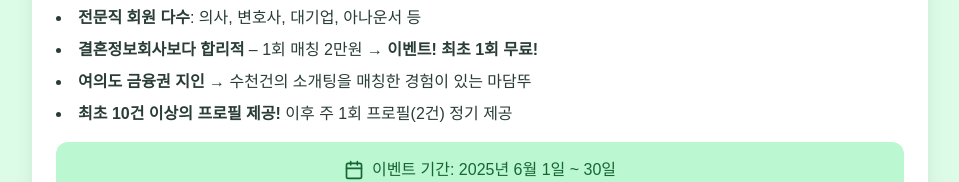
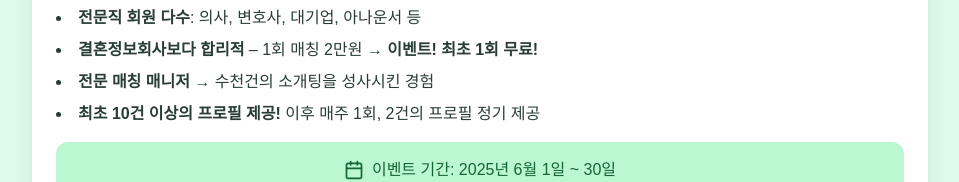
Before and after one commit to DBrider3/sohwakhaeng-intro, a Next.js app: page / in a window 1280 px wide. Shown: the part 698-880 px from the top of the page, without its empty margins (160-1119 px from the left). Built offline with nearby package versions, Linux system fonts and the light colour scheme.

Commit message:
feat, page.tsx 문구 수정

```diff
--- a/app/page.tsx
+++ b/app/page.tsx
@@ -17,13 +17,12 @@ export default function LandingPage() {
             <h2 className="text-2xl font-semibold text-green-600">🎉 첫 매칭 무료!</h2>
             <p className="text-green-700">(※ 매칭 후 카카오톡 교환 시에만 결제)</p>
             <ul className="text-left list-disc list-inside space-y-2">
-
               <li><b>성비 철저 관리</b> + 얼굴 / 전신 / 명함 사진 통한 신원 인증</li>
               <li><b>매칭 확정 후 결제</b>로 불필요한 비용 부담 없음</li>
               <li><b>전문직 회원 다수</b>: 의사, 변호사, 대기업, 아나운서 등</li>
               <li><b>결혼정보회사보다 합리적</b> – 1회 매칭 2만원 → <b>이벤트! 최초 1회 무료!</b></li>
-              <li><b>여의도 금융권 지인</b> → 수천건의 소개팅을 매칭한 경험이 있는 마담뚜</li>
-              <li><b>최초 10건 이상의 프로필 제공!</b> 이후 주 1회 프로필(2건) 정기 제공</li>
+              <li><b>전문 매칭 매니저</b> → 수천건의 소개팅을 성사시킨 경험</li>
+              <li><b>최초 10건 이상의 프로필 제공!</b> 이후 매주 1회, 2건의 프로필 정기 제공</li>
             </ul>
 
             <div className="bg-green-200 p-4 rounded-xl">
```
